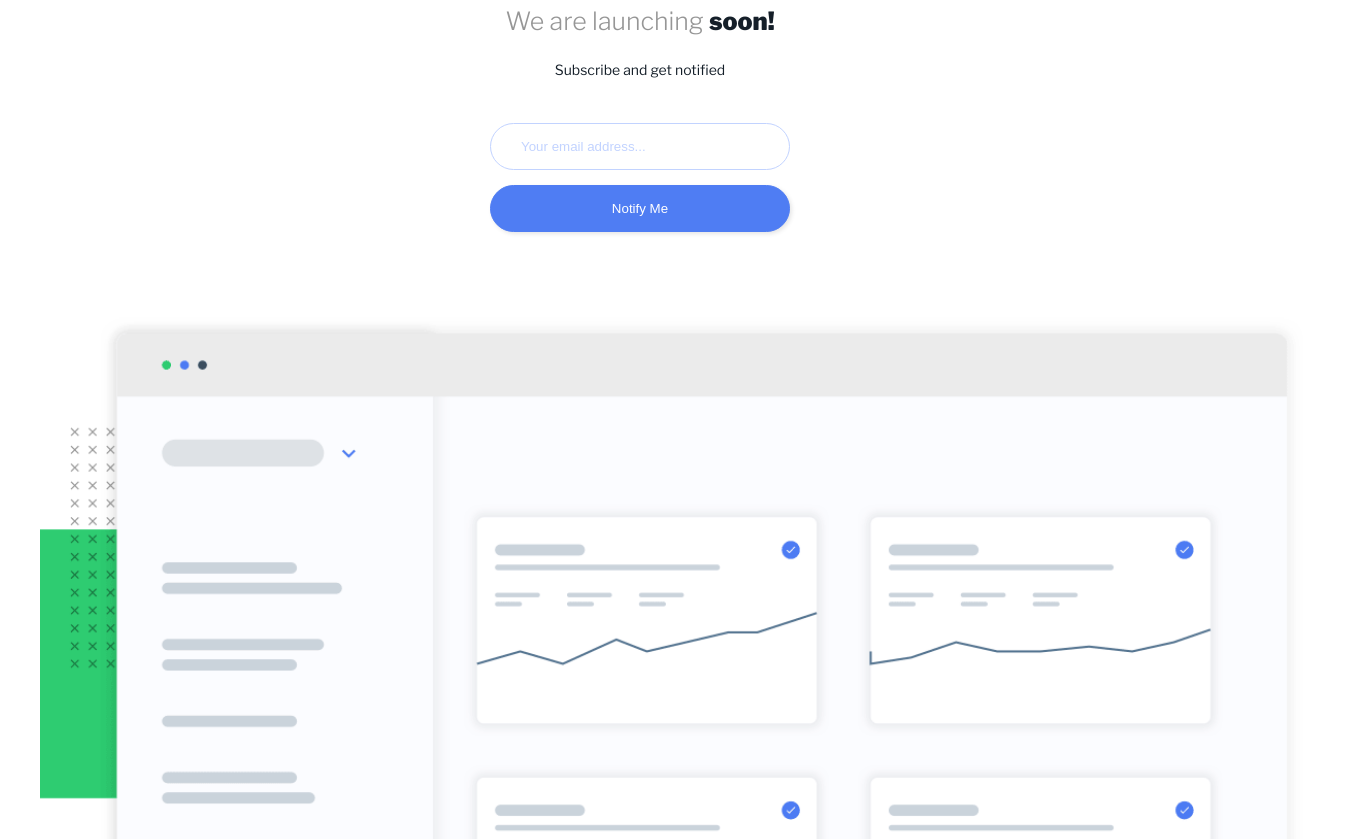
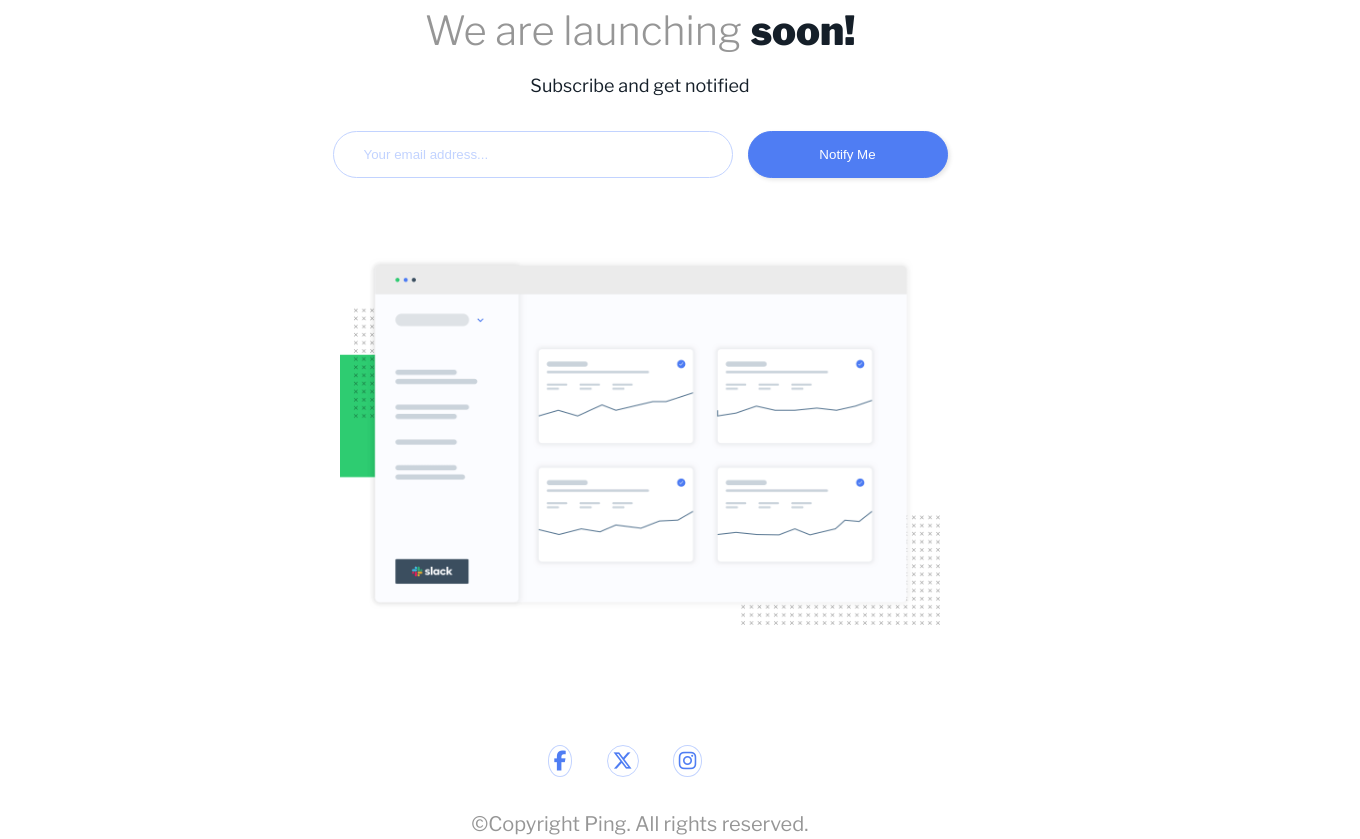
Before and after one commit to daniellemevans1/Ping-Single-Column-Coming-Soon-Page, a website built with Vite: page index.html in a window 1280 px wide. Shown: the part 160-999 px from the top of the page, 1360 px wide, since content can reach past the window. Built offline with nearby package versions, Linux system fonts and the light colour scheme.

Commit message:
Update index.css

```diff
--- a/index.css
+++ b/index.css
@@ -43,20 +43,17 @@ h2 {
     font-size: 14px;
     font-weight: 400;
     color: var(--very-dark-blue);
-    margin-top: 25px;
+    margin-top: 20px;
+    margin-bottom: 35px;
 }
 
 button {
     background-color: var(--blue);
-    width: 300px;
     color: white;
     padding: 15px 30px;
     border-radius: 30px;
     border: 1px solid var(--blue);
-    /* box-shadow: 2px 2px 4px rgba(31, 58, 102, 1); */
     box-shadow: 2px 2px 4px rgba(0, 0, 0, 0.1);
-    /* margin-top: 50px; */
-    margin-bottom: 85px;
 }
 
 button:hover,
@@ -66,6 +63,10 @@ button:focus {
 
 footer i {
     color: var(--blue);
+    margin-right: 30px;
+    border-radius: 50%;
+    border: 1px solid var(--pale-blue);
+    padding: 5px;
 }
 
 footer i:hover,
@@ -74,41 +75,36 @@ footer i:focus {
     color: white;
     cursor: pointer;
     border-radius: 50%;
-    /* padding: 1px; */
 }
 
 
 /* Layout */
 
 .logo {
-    /* width: 2em; */
     height: 1px;
-    /* width: 5%; */
 }
 
 .container {
     text-align: center;
     padding: 2em;
     margin-top: 50px;
-    /* display: flex;
+    display: flex;
     flex-direction: column;
     justify-content: center;
-    align-items: center; */
+    align-items: center;
 }
 
-form {
-    /* display: flex;
-    flex-direction: row; */
+#form {
+    display: grid;
+    max-width: 100%;
+    grid-gap: 5px;
 }
 
 input {
-    margin-top: 45px;
-    width: 300px;
-    /* color: var(--pale-blue); */
     padding: 15px 30px;
     border-radius: 30px;
     border: 1px solid var(--pale-blue);
-    margin-bottom: 15px;
+    width: 300px;
 }
 
 ::-webkit-input-placeholder { /* WebKit, Blink, Edge */
@@ -133,12 +129,65 @@ input {
     color: var(--pale-blue);
 }
 
+.error {
+    color: red;
+}
+
 .dashboard {
-    /* width: 100%; */
-    /* width: 310px; */
-    width: 110%;
+    width: 100%;
+    margin-top: 65px;
+    margin-bottom: 80px;
 }
 
 footer {
     text-align: center;
 }
+
+footer p {
+    margin-top: 35px;
+    margin-bottom: 55px;
+}
+
+
+
+@media only screen and (min-width: 629px) {
+
+    h1 {
+        font-weight: 300;
+        font-size: 40px;
+    }
+
+    h2 {
+        font-size: 18px;
+        font-weight: 400;
+    }
+
+    #form {
+        grid-template-columns: 2fr 1fr;
+        grid-gap: 15px;
+    }
+
+    input {
+        width: 400px;
+    }
+
+    .error {
+        grid-row: 2;
+    }
+
+    .dashboard {
+        width: 600px;
+    }
+}
+
+
+@media only screen and (max-width: 349px) {
+
+    input {
+        width: 200px;
+    }
+
+    .dashboard {
+        width: 90%;
+    }
+}
```
